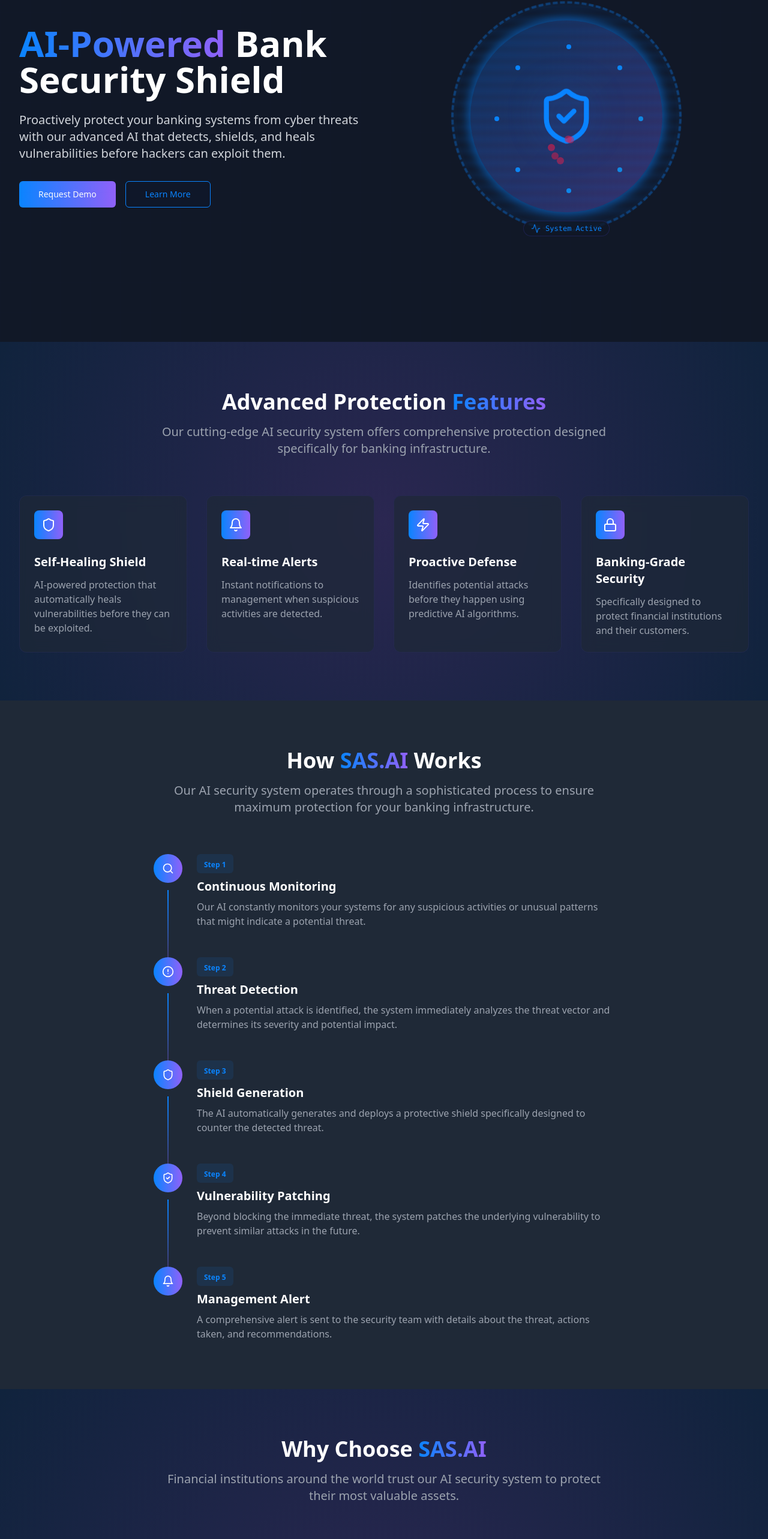
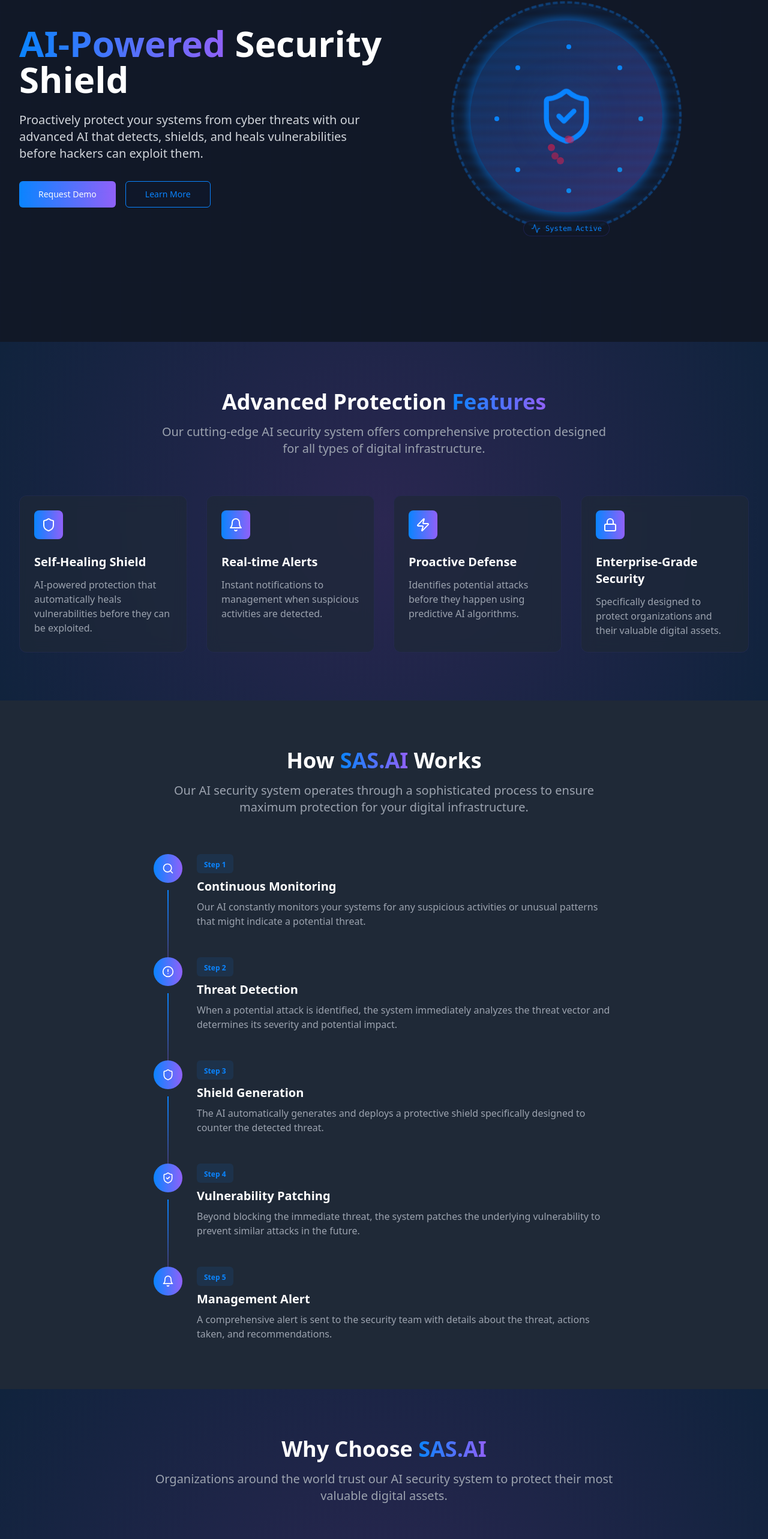
Before and after one commit to ikalavak/cyber-guardian-shield-ai, a React (Vite) app: page / in a window 1280 px wide. Shown: the part 230-2796 px from the top of the page at 60% size. Built offline with nearby package versions, Linux system fonts and the light colour scheme.

Commit message:
Refactor: Generalize the application
Update the application to be more general and not specific to banks.

```diff
--- a/src/pages/Index.tsx
+++ b/src/pages/Index.tsx
@@ -40,8 +40,8 @@ const Index = () => {
     },
     {
       icon: Lock,
-      title: "Banking-Grade Security",
-      description: "Specifically designed to protect financial institutions and their customers."
+      title: "Enterprise-Grade Security",
+      description: "Specifically designed to protect organizations and their valuable digital assets."
     }
   ];
 
@@ -84,19 +84,19 @@ const Index = () => {
       quote: "SAS.AI detected and neutralized an attack that our previous security system completely missed. It's like having an elite security team working 24/7.",
       author: "Sarah Johnson",
       role: "CISO",
-      company: "Global Finance Bank"
+      company: "Global Enterprise"
     },
     {
       quote: "The self-healing capabilities have reduced our incident response time by 80%. Our team can now focus on strategic improvements instead of fighting fires.",
       author: "Michael Chen",
       role: "Head of IT Security",
-      company: "Secure Trust Banking"
+      company: "Secure Trust Solutions"
     },
     {
-      quote: "Implementation was seamless and the ROI was immediately apparent. Our customers feel safer knowing we use cutting-edge AI to protect their assets.",
+      quote: "Implementation was seamless and the ROI was immediately apparent. Our customers feel safer knowing we use cutting-edge AI to protect their data.",
       author: "Elena Rodriguez",
       role: "CEO",
-      company: "Digital Banking Solutions"
+      company: "Digital Solutions"
     }
   ];
 
@@ -111,10 +111,10 @@ const Index = () => {
           <div className="flex flex-col md:flex-row items-center">
             <div className="md:w-1/2 mb-12 md:mb-0">
               <h1 className="text-4xl sm:text-5xl lg:text-6xl font-bold mb-6">
-                <span className="text-gradient">AI-Powered</span> Bank Security Shield
+                <span className="text-gradient">AI-Powered</span> Security Shield
               </h1>
               <p className="text-xl text-gray-300 mb-8">
-                Proactively protect your banking systems from cyber threats with our advanced AI that detects, shields, and heals vulnerabilities before hackers can exploit them.
+                Proactively protect your systems from cyber threats with our advanced AI that detects, shields, and heals vulnerabilities before hackers can exploit them.
               </p>
               <div className="flex flex-wrap gap-4">
                 <Button size="lg" className="bg-cyber-gradient hover:opacity-90">
@@ -139,7 +139,7 @@ const Index = () => {
           <div className="text-center mb-16">
             <h2 className="text-3xl sm:text-4xl font-bold mb-4">Advanced Protection <span className="text-gradient">Features</span></h2>
             <p className="text-xl text-gray-400 max-w-3xl mx-auto">
-              Our cutting-edge AI security system offers comprehensive protection designed specifically for banking infrastructure.
+              Our cutting-edge AI security system offers comprehensive protection designed for all types of digital infrastructure.
             </p>
           </div>
           <div className="grid grid-cols-1 sm:grid-cols-2 lg:grid-cols-4 gap-8">
@@ -161,7 +161,7 @@ const Index = () => {
           <div className="text-center mb-16">
             <h2 className="text-3xl sm:text-4xl font-bold mb-4">How <span className="text-gradient">SAS.AI</span> Works</h2>
             <p className="text-xl text-gray-400 max-w-3xl mx-auto">
-              Our AI security system operates through a sophisticated process to ensure maximum protection for your banking infrastructure.
+              Our AI security system operates through a sophisticated process to ensure maximum protection for your digital infrastructure.
             </p>
           </div>
           <div className="max-w-3xl mx-auto">
@@ -186,7 +186,7 @@ const Index = () => {
           <div className="text-center mb-16">
             <h2 className="text-3xl sm:text-4xl font-bold mb-4">Why Choose <span className="text-gradient">SAS.AI</span></h2>
             <p className="text-xl text-gray-400 max-w-3xl mx-auto">
-              Financial institutions around the world trust our AI security system to protect their most valuable assets.
+              Organizations around the world trust our AI security system to protect their most valuable digital assets.
             </p>
           </div>
 
@@ -204,9 +204,9 @@ const Index = () => {
 
           <div className="mt-20 bg-cyber-gradient p-0.5 rounded-xl">
             <div className="bg-cyber-gray-dark rounded-xl p-8 sm:p-12 flex flex-col items-center text-center">
-              <h3 className="text-2xl sm:text-3xl font-bold mb-4">Ready to secure your banking infrastructure?</h3>
+              <h3 className="text-2xl sm:text-3xl font-bold mb-4">Ready to secure your digital infrastructure?</h3>
               <p className="text-gray-300 mb-8 max-w-2xl">
-                Join leading financial institutions that have already strengthened their security posture with SAS.AI Shield AI.
+                Join leading organizations that have already strengthened their security posture with SAS.AI Shield.
               </p>
               <Button size="lg" className="bg-white text-cyber-blue hover:bg-gray-100">
                 Schedule a Free Security Assessment
@@ -222,7 +222,7 @@ const Index = () => {
           <div className="text-center mb-16">
             <h2 className="text-3xl sm:text-4xl font-bold mb-4">Contact <span className="text-gradient">Us</span></h2>
             <p className="text-xl text-gray-400 max-w-3xl mx-auto">
-              Have questions about how SAS.AI can protect your banking infrastructure? Get in touch with our security experts.
+              Have questions about how SAS.AI can protect your digital infrastructure? Get in touch with our security experts.
             </p>
           </div>
 
@@ -284,7 +284,7 @@ const Index = () => {
                 <span className="text-xl font-bold text-gradient">SAS.AI</span>
               </div>
               <p className="text-gray-400 mb-4">
-                Next-generation AI security for banking infrastructure.
+                Next-generation AI security for digital infrastructure.
               </p>
               <div className="flex space-x-4">
                 <a href="#" className="text-gray-400 hover:text-white transition-colors">
@@ -332,7 +332,7 @@ const Index = () => {
 
           <div className="border-t border-cyber-indigo/10 pt-8 flex flex-col sm:flex-row justify-between items-center">
             <p className="text-gray-500 text-sm mb-4 sm:mb-0">
-              &copy; {new Date().getFullYear()} SAS.AI Shield AI. All rights reserved.
+              &copy; {new Date().getFullYear()} SAS.AI Security Shield. All rights reserved.
             </p>
             <div className="flex space-x-6 text-sm">
               <a href="#" className="text-gray-400 hover:text-white transition-colors">Privacy Policy</a>
```
